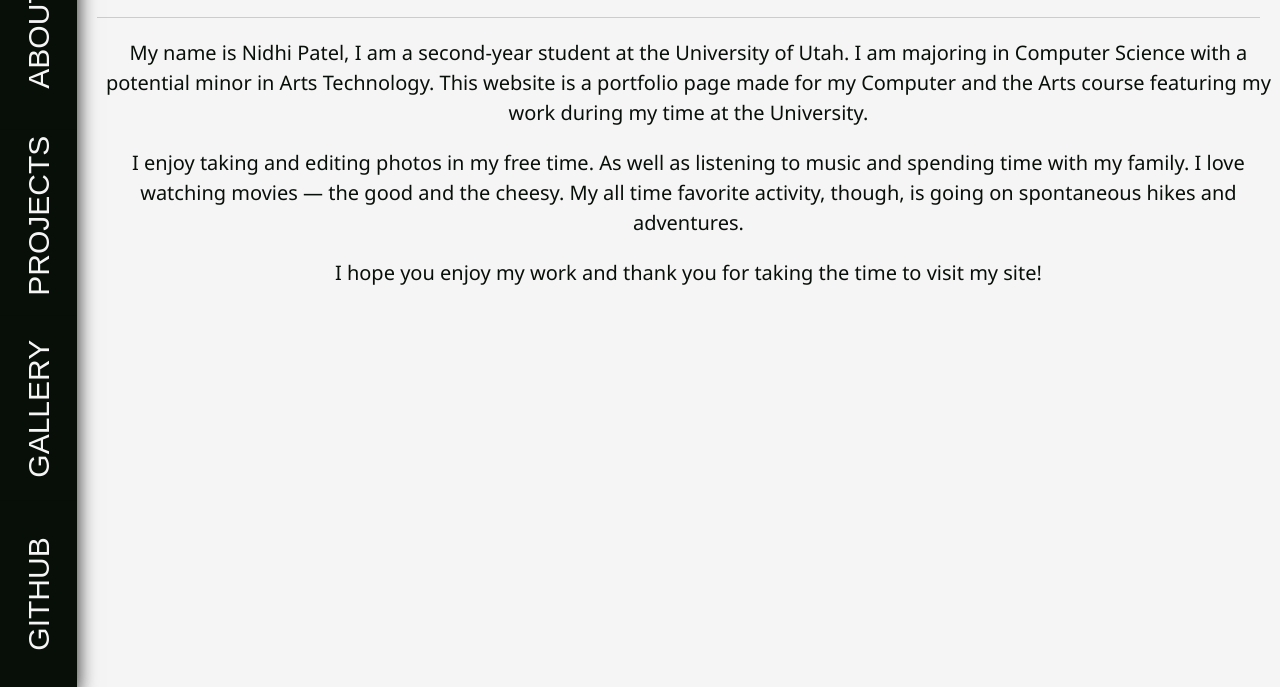
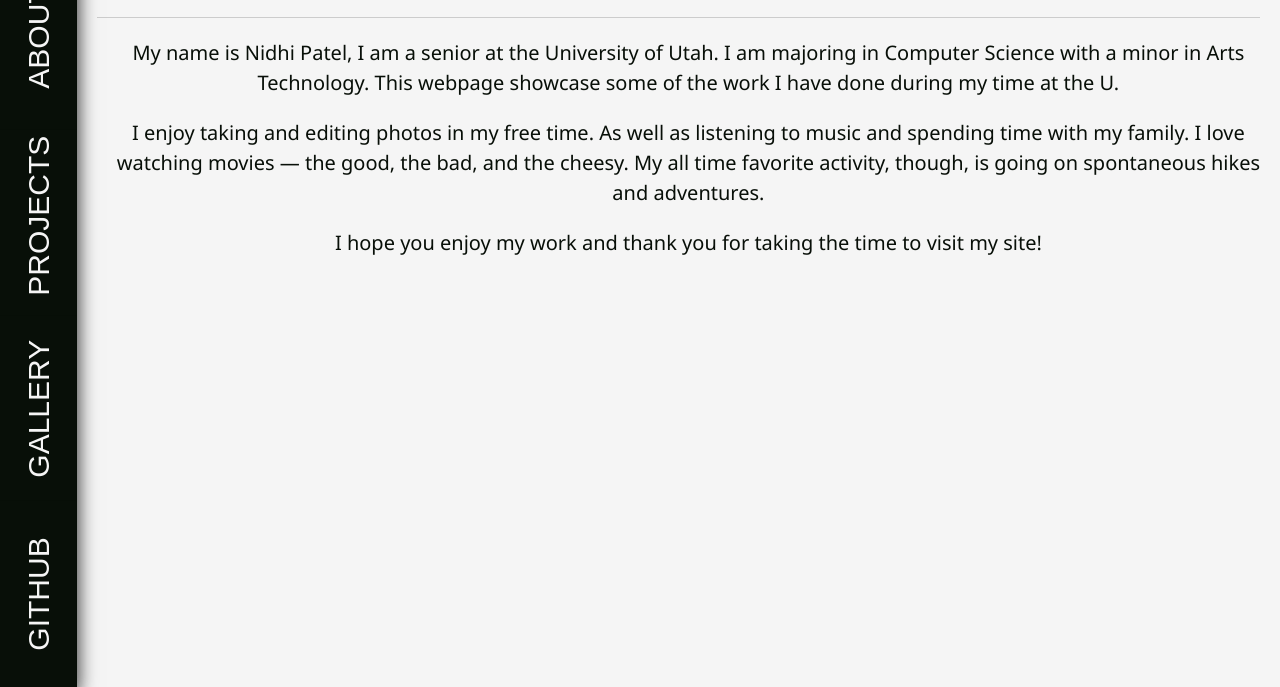
Before and after one commit to nids2001/nids2001.github.io, a plain HTML site: page about.html in a window 1280 px wide. Shown: the part 113-800 px from the top of the page. Drawn offline with nearby package versions, Linux system fonts and the light colour scheme; a web font is replaced by a local one.

Commit message:
more updates

```diff
--- a/about.html
+++ b/about.html
@@ -21,10 +21,10 @@
 		<hr>
 		<h4>
 		<p>
-			My name is Nidhi Patel, I am a second-year student at the University of Utah. I am majoring in Computer Science with a potential minor in Arts Technology. This website is a portfolio page made for my Computer and the Arts course featuring my work during my time at the University.
+			My name is Nidhi Patel, I am a senior at the University of Utah. I am majoring in Computer Science with a minor in Arts Technology. This webpage showcase some of the work I have done during my time at the U.
 		</p>
 		<p>
-			I enjoy taking and editing photos in my free time. As well as listening to music and spending time with my family. I love watching movies &mdash; the good and the cheesy. My all time favorite activity, though, is going on spontaneous hikes and adventures.
+			I enjoy taking and editing photos in my free time. As well as listening to music and spending time with my family. I love watching movies &mdash; the good, the bad, and the cheesy. My all time favorite activity, though, is going on spontaneous hikes and adventures.
 		</p>
 		<p>
 			I hope you enjoy my work and thank you for taking the time to visit my site!
```
Also changed, not shown: index.html (+1 -0 lines), 1 other file.
